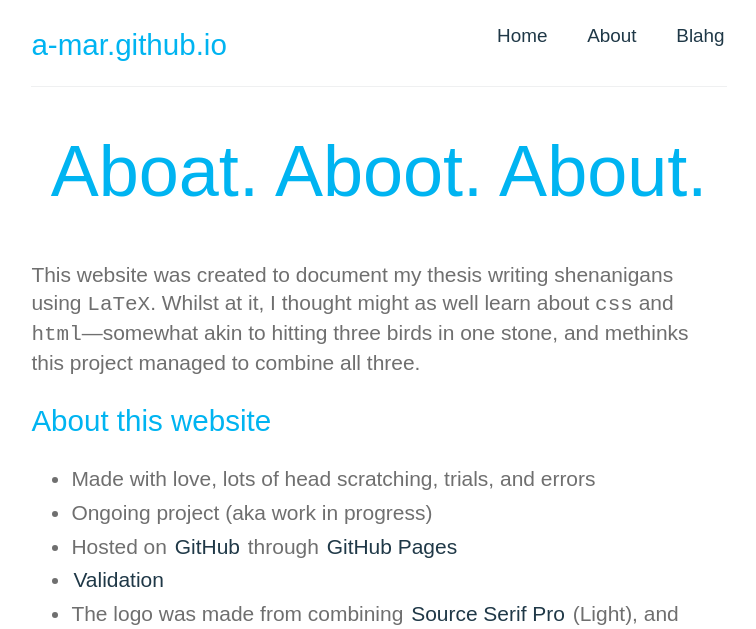
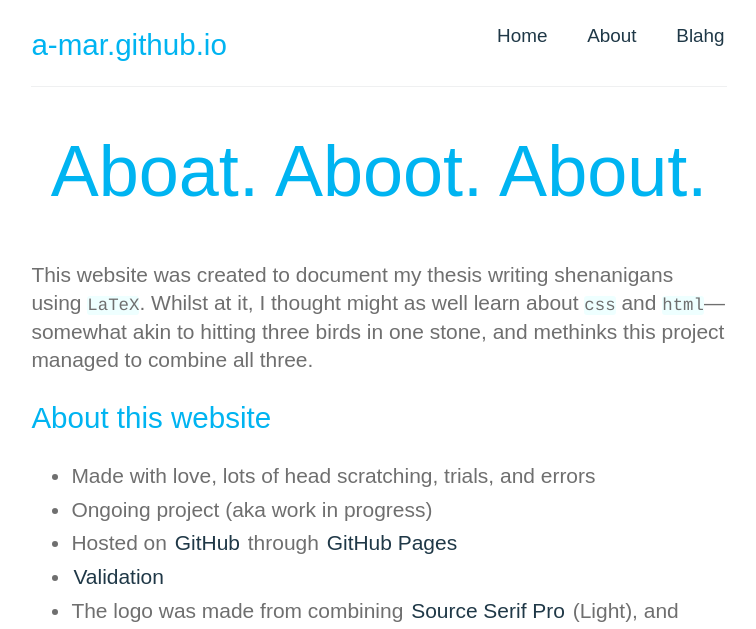
Before and after one commit to a-mar/a-mar.github.io, a Jekyll site: the page built from about/index.html, in a window 1280 px wide. Shown: the top 629 px of the page, without its empty margins (261-1017 px from the left). Built offline with Jekyll 4.4.1, drawn with Linux system fonts in a browser that asks for light colours; nearby versions of some CDN libraries; some web fonts are replaced; library files that are not in the unit come from our copies; Markdown is read by kramdown in place of the engine named in the settings.

Commit message:
Update heada.html

```diff
--- a/_includes/heada.html
+++ b/_includes/heada.html
@@ -12,4 +12,6 @@
     <link rel="stylesheet" type="text/css" href="/stylesheets/lkjf.css" media="screen">
     <link rel="stylesheet" type="text/css" href="/stylesheets/main.css" media="screen">
     <link rel="stylesheet" type="text/css" href="/stylesheets/github-light.css" media="screen">
+    <script src="https://cdn.rawgit.com/google/code-prettify/master/loader/run_prettify.js?lang=tex"></script>
+    <link rel="stylesheet" type="text/css" href="/stylesheets/asdf.css" media="screen">
 </head>
```
